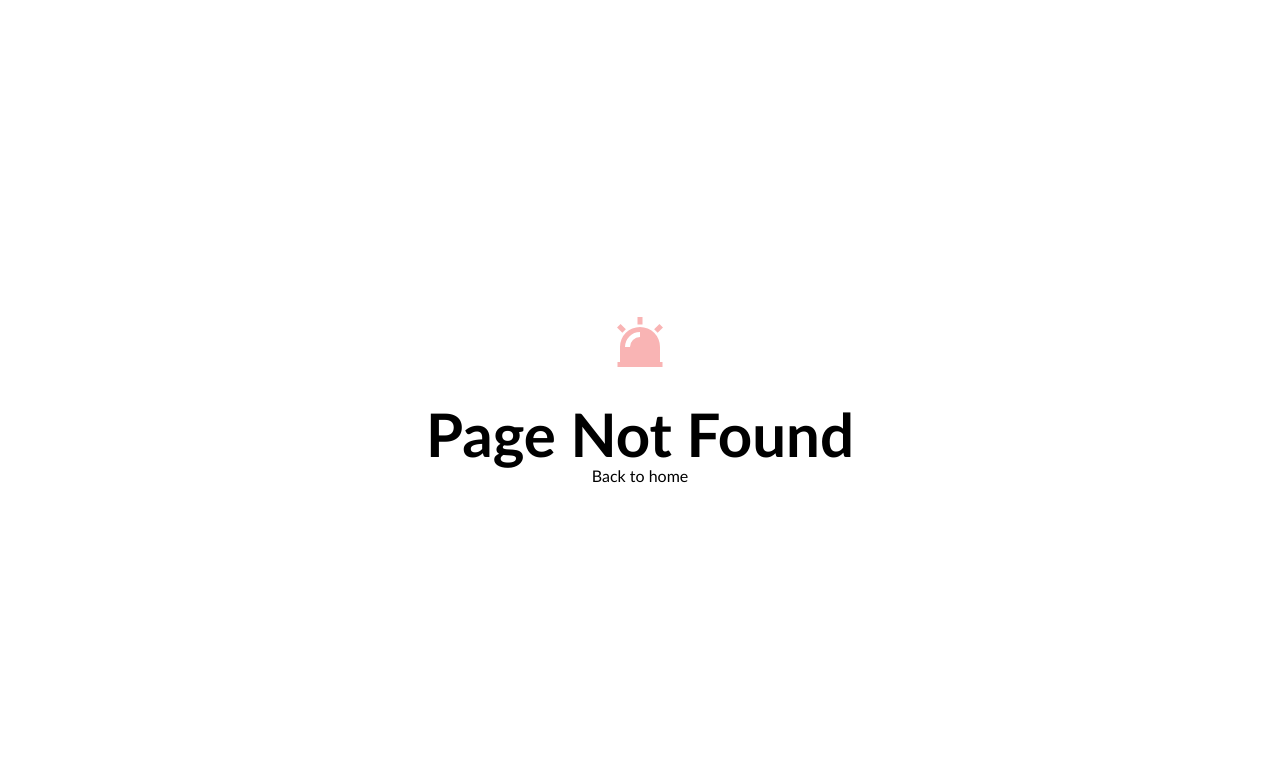
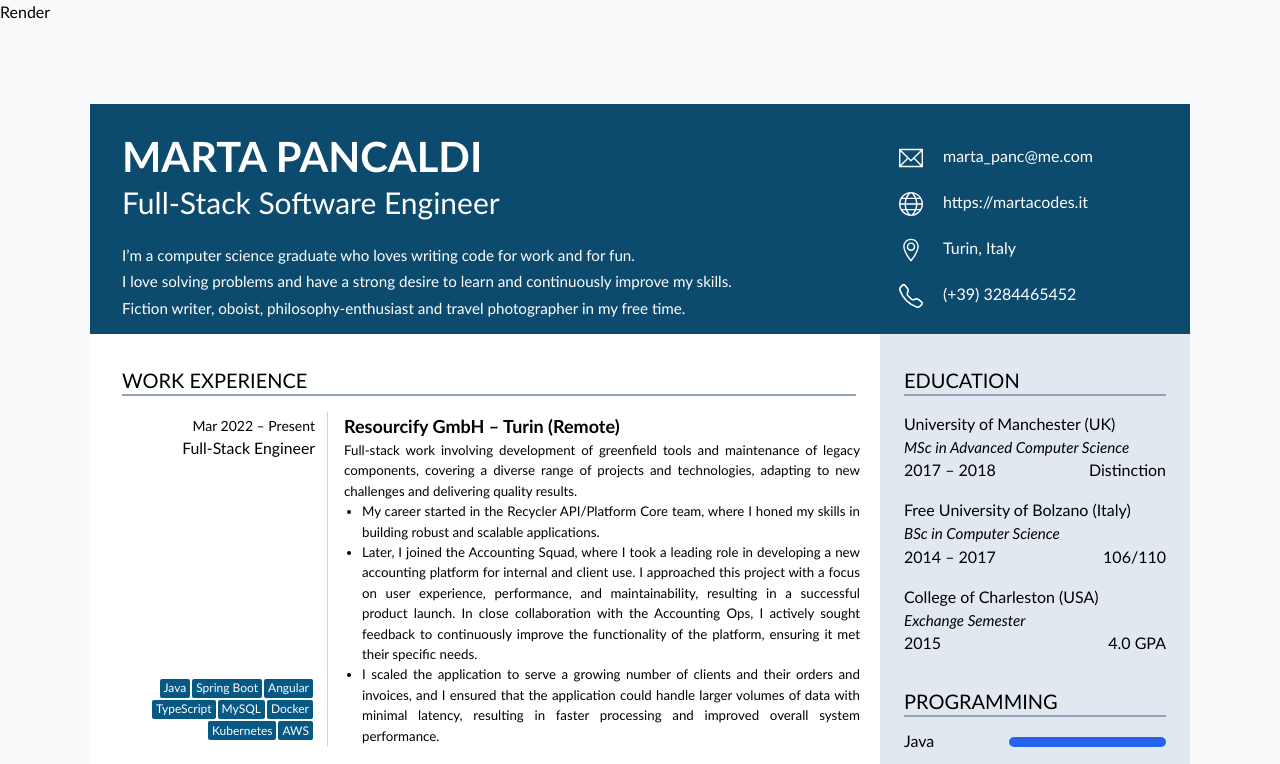
Before and after one commit to martapanc/cv-maker, a Next.js app: page /canvas in a window 1280 px wide. Before the commit this address had no page. Shown: the top 764 px of the page. Built offline with nearby package versions, Linux system fonts and the light colour scheme.

Commit message:
feat: test with html2canvas

```diff
--- a/package.json
+++ b/package.json
@@ -19,6 +19,8 @@
   },
   "dependencies": {
     "clsx": "^2.0.0",
+    "html2canvas": "^1.4.1",
+    "jspdf": "^2.5.1",
     "lucide-react": "^0.291.0",
     "next": "^14.0.1",
     "raw-loader": "^4.0.2",
--- /dev/null
+++ b/src/app/canvas/page.tsx
@@ -0,0 +1,34 @@
+'use client';
+
+import html2canvas from 'html2canvas';
+import jsPdf from 'jspdf';
+import React from 'react';
+
+import CvDocument from '@/components/cv/Cv';
+
+export default function CanvasPage() {
+  const componentRef = React.useRef<HTMLDivElement>(null);
+
+  function printPDF() {
+    html2canvas(componentRef.current!).then((canvas) => {
+      const img = canvas.toDataURL('image/png');
+      const pdf = new jsPdf();
+      pdf.addImage(img, 'JPEG', 0, 0, 200, 564);
+      pdf.save('test.pdf');
+    });
+  }
+
+  return (
+    <main>
+      <section className=' bg-slate-50 '>
+        <button onClick={printPDF}>Render</button>
+
+        <div className='layout min-h-screen py-20'>
+          <div ref={componentRef}>
+            <CvDocument />
+          </div>
+        </div>
+      </section>
+    </main>
+  );
+}
```
Also changed, not shown: 2 other files (tests, documents, lock files or other folders).
